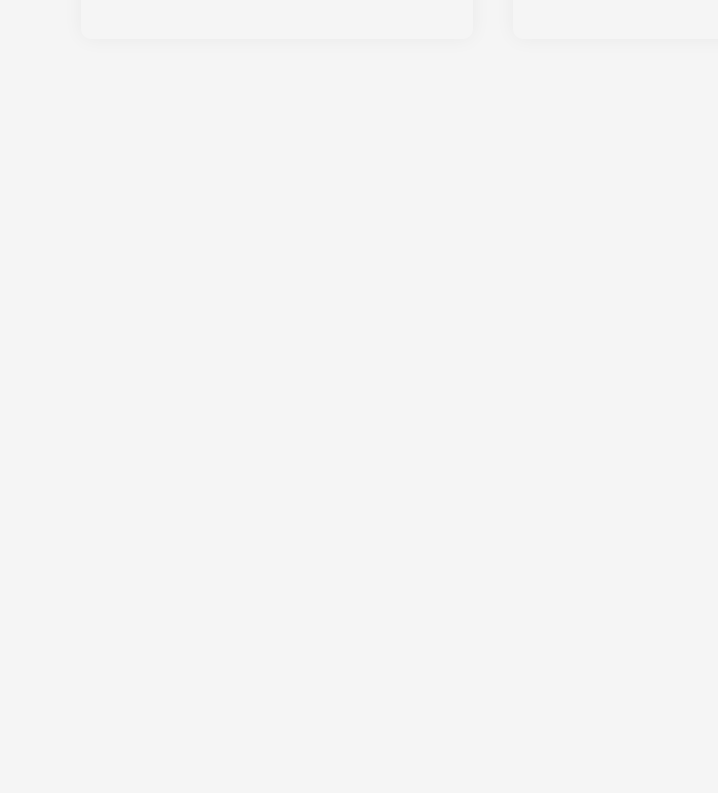
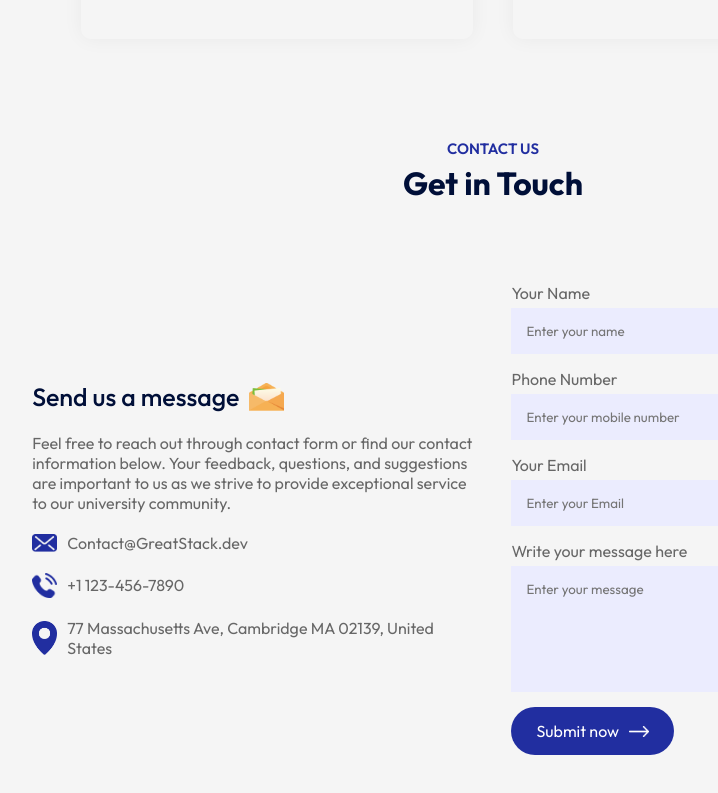
Before and after one commit to Yuvrajithape/College_Website, a React (Vite) app: page / in a window 1280 px wide. Shown: the part 2861-3654 px from the top of the page, without its empty margins (147-865 px from the left). Before the commit the page ends 3000 px from the top, so only its background shows below. Built offline with nearby package versions, Linux system fonts and the light colour scheme.

Commit message:
Contact session is completed

```diff
--- a/src/App.jsx
+++ b/src/App.jsx
@@ -7,6 +7,7 @@
 import About from './Components/About/About.jsx'
 import Campus from './Components/Campus/Campus.jsx'
 import Testimonials from './Components/Testimonials/Testimonials.jsx'
+import Contact from './Components/Contact/Contact.jsx'
 
 function App() {
 
@@ -24,6 +25,10 @@
         <Title subtitle='Testimonials' title = 'What student says'/>
 
         <Testimonials/>
+        <Title subtitle='Contact Us' title='Get in Touch'/>
+
+        <Contact/>
+
 
 
       </div>
--- /dev/null
+++ b/src/Components/Contact/Contact.css
@@ -0,0 +1,55 @@
+.contact{
+    margin:80px auto ;
+    max-width : 90% ;
+    display : flex ;
+    align-items : center;
+    justify-content : space-between;
+
+}
+.contact-col{
+    flex-basis: 48% ;
+    color : #676767 ;
+}
+.contact-col h3{
+    color:#000f38 ;
+    font-weight : 500 ;
+    font-size : 25px ;
+    display : flex ;
+    align-items : center;
+    margin-bottom : 20px ;
+}
+.contact-col h3 img{
+    width : 35px ;
+    margin-left : 10px ;
+}
+.contact-col p{
+    max-width : 450px ;
+     list-style:0.3;
+}
+.contact-col ul li{
+    display : flex;
+    align-items : center;
+    margin : 20px 0 ;
+}
+.contact-col ul li img{
+    width : 25px ;
+    margin-right : 10px;
+}
+
+.contact form input , .contact form textarea {
+    display : block ;
+    width : 100% ;
+    background : #EBECFE ;
+    padding : 15px ;
+    border : 0 ;
+    outline : 0 ;
+    margin-bottom : 15px ;
+    margin-top : 5px ;
+    resize : none ;
+
+}
+.contact-col span{
+    display : block ;
+    margin : 20px 0 ;
+
+}
--- /dev/null
+++ b/src/Components/Contact/Contact.jsx
@@ -0,0 +1,72 @@
+import React from 'react'
+
+import './Contact.css'
+import msg_icon from '../../assets/msg-icon.png'
+import mail_icon from '../../assets/mail-icon.png'
+import phone_icon from '../../assets/phone-icon.png'
+import location_icon from '../../assets/location-icon.png'
+import white_arrow from '../../assets/white-arrow.png'
+const Contact = () => {
+
+    const [result, setResult] = React.useState("");
+
+    const onSubmit = async (event) => {
+        event.preventDefault();
+        setResult("Sending....");
+        const formData = new FormData(event.target);
+
+        formData.append("access_key", "cb8a7c57-c9a4-4001-9320-01c7e4255998");
+
+        const response = await fetch("https://api.web3forms.com/submit", {
+            method: "POST",
+            body: formData
+        });
+
+        const data = await response.json();
+
+        if (data.success) {
+            setResult("Form Submitted Successfully");
+            event.target.reset();
+        } else {
+            console.log("Error", data);
+            setResult(data.message);
+        }
+    };
+
+  return (
+    <div className = 'contact'>
+        <div className = 'contact-col'>
+              <h3> Send us a message <img src = {msg_icon} alt = ''/></h3>
+              <p>Feel free to reach out through contact form or find our contact information below. Your feedback, questions, and suggestions are important to us as we strive to provide exceptional service to our university community.</p>
+            <ul>
+                  <li> <img src = {mail_icon} alt = '' /> Contact@GreatStack.dev</li>
+                  <li><img src={phone_icon} alt='' />+1 123-456-7890</li>
+                  <li><img src={location_icon} alt='' />77 Massachusetts Ave, Cambridge
+                      MA 02139, United States</li>
+            </ul>
+        </div>
+        <div className = 'contact-col'>
+              <form onSubmit = {onSubmit}>
+                  <label>Your Name</label>
+                  <input type="text" name="name" placeholder="Enter your name" required />
+
+                  <label>Phone Number</label>
+                  <input type="tel" name="phone" placeholder="Enter your mobile number" required />
+
+                  <label>Your Email</label>
+                  <input type="email" name="email" placeholder="Enter your Email" required />
+
+                  <label>Write your message here</label>
+                  <textarea name="message" rows="6" placeholder="Enter your message" required></textarea>
+
+                  <button className = 'btn dark-btn' type = 'submit' >Submit now <img src = {white_arrow} alt = ''></img></button>
+
+              </form>
+              <span>{result}</span>
+        </div>
+
+
+    </div>
+  )
+}
+export default Contact ;
```
